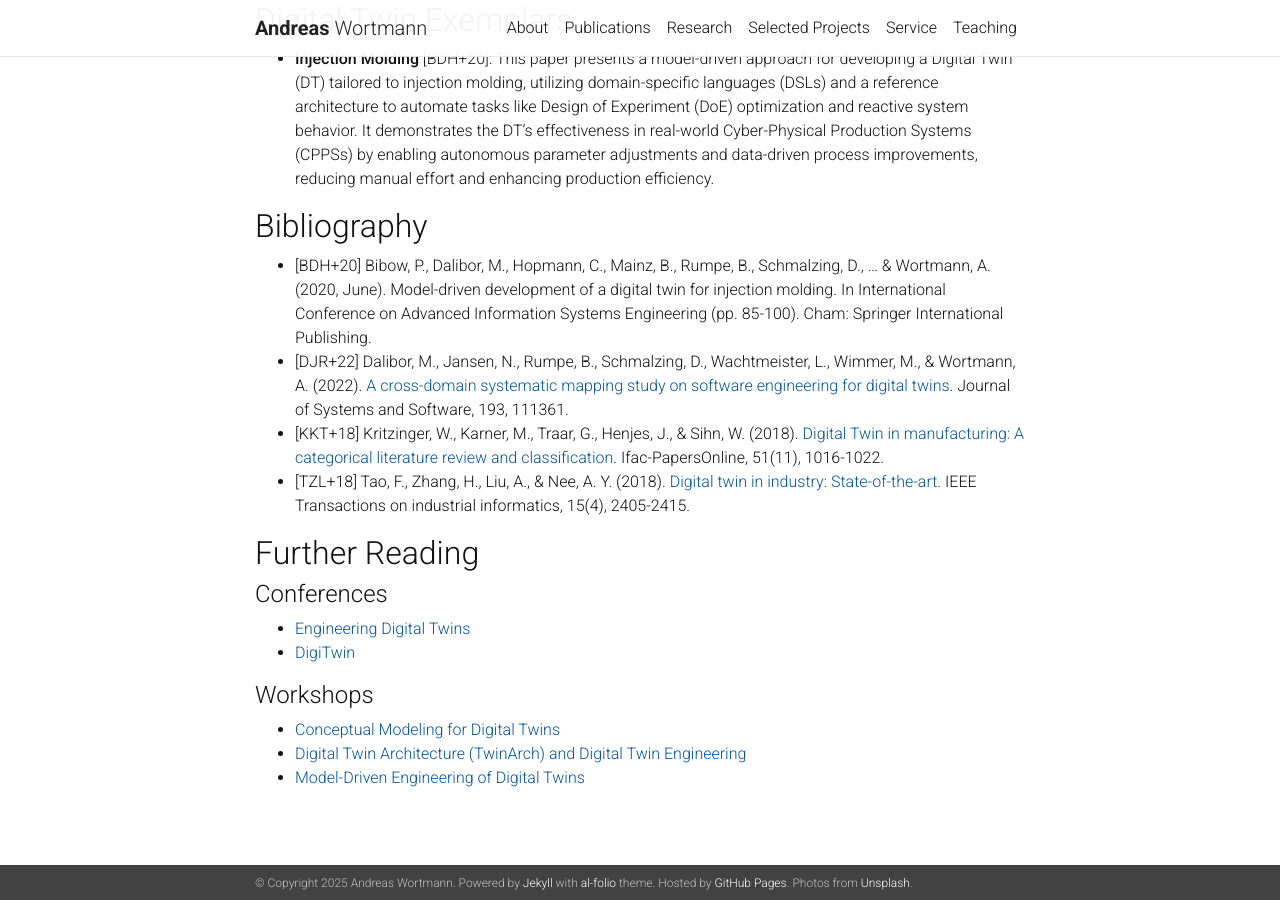
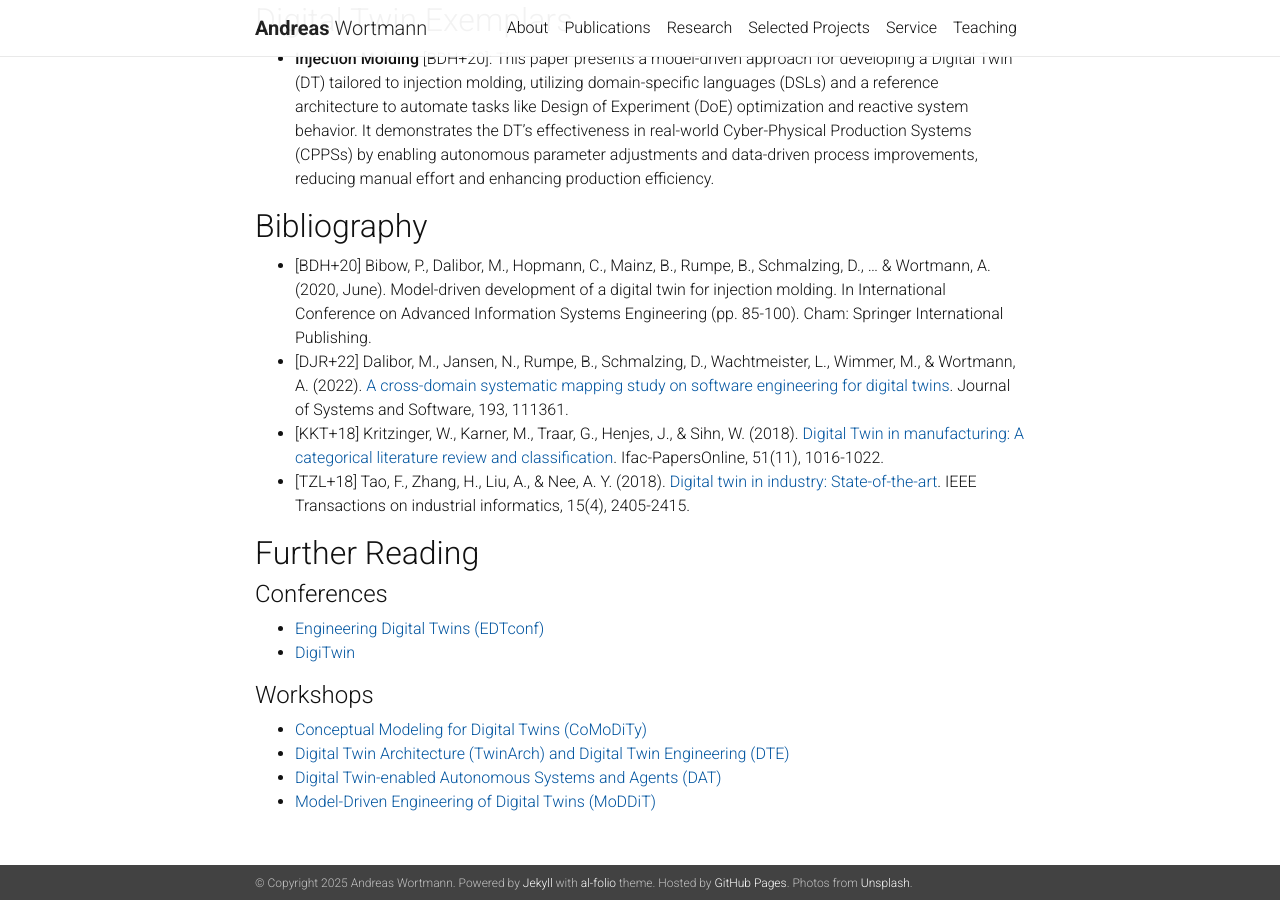
Before and after one commit to awortmann/awortmann.github.io, a Jekyll site: the page built from _pages/research/digital-twin-reading.md, in a window 1280 px wide and 900 px high, scrolled down 975 px. Built offline with Jekyll 4.4.1, drawn with Linux system fonts in a browser that asks for light colours; nearby versions of some CDN libraries; a style sheet for code colours, icons or effects is not loaded.

Commit message:
Minor update

```diff
--- a/_pages/research/digital-twin-reading.md
+++ b/_pages/research/digital-twin-reading.md
@@ -48,11 +48,12 @@ We analyzed 356 publications to uncover their conceptual properties, engineering
 
 #### Conferences
 
-- [Engineering Digital Twins](https://conf.researchr.org/home/edtconf-2025)
+- [Engineering Digital Twins (EDTconf)](https://conf.researchr.org/home/edtconf-2025)
 - [DigiTwin](http://www.dtiac.com/)
 
 #### Workshops
 
-- [Conceptual Modeling for Digital Twins](comodity.github.io)
-- [Digital Twin Architecture (TwinArch) and Digital Twin Engineering](https://www.iese.fraunhofer.de/en/events/twinarch-dte.html)
-- [Model-Driven Engineering of Digital Twins](https://gemoc.org/events/moddit2023.html)
+- [Conceptual Modeling for Digital Twins (CoMoDiTy)](comodity.github.io)
+- [Digital Twin Architecture (TwinArch) and Digital Twin Engineering (DTE)](https://www.iese.fraunhofer.de/en/events/twinarch-dte.html)
+- [Digital Twin-enabled Autonomous Systems and Agents (DAT)](https://dat-workshop.github.io/)
+- [Model-Driven Engineering of Digital Twins (MoDDiT)](https://gemoc.org/events/moddit2023.html)
```
